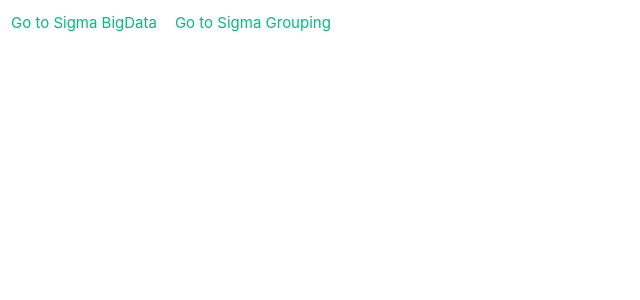
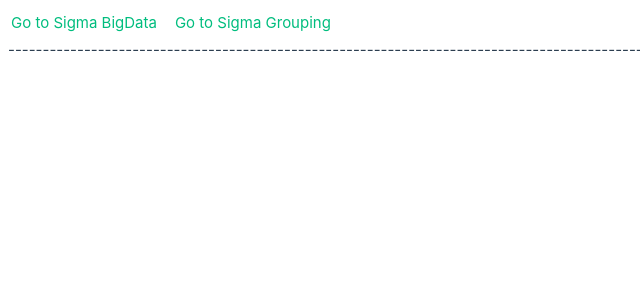
Before and after one commit to ohmy0418/testLLM, a Vue app in the folder vue3/vue-project/: page / in a window 1280 px wide. Shown: the top 300 px of the page, without its empty margins (0-640 px from the left). Built offline with nearby package versions, Linux system fonts and the light colour scheme.

Commit message:
feat: heading add

```diff
--- a/vue3/vue-project/src/App.vue
+++ b/vue3/vue-project/src/App.vue
@@ -3,12 +3,14 @@
     <RouterLink to="/sigma">Go to Sigma BigData</RouterLink>
     <RouterLink to="/sigmaGrouping">Go to Sigma Grouping</RouterLink>
   </div>
+  <p>------------------------------------------------------------------------------------------------------------------------------------------------------</p>
   <div class="wrap">
     <router-view></router-view>
   </div>
 </template>
 
-<script lang="ts" setup></script>
+<script lang="ts" setup>
+</script>
 
 <style scoped>
 .gnb {
--- a/vue3/vue-project/src/components/SigmaComponent.vue
+++ b/vue3/vue-project/src/components/SigmaComponent.vue
@@ -1,4 +1,5 @@
 <template>
+  <h2>그룹화하지 않은 10000개의 랜덤 노드로 지식 그래프 구현</h2>
   <h3>searchNode: {{ state.searchNode }}</h3>
   <div class="controls">
     <input
--- a/vue3/vue-project/src/components/SigmaGroupingComponent.vue
+++ b/vue3/vue-project/src/components/SigmaGroupingComponent.vue
@@ -1,4 +1,5 @@
 <template>
+  <h2>그룹화한 약 1300개의 데이터로 지식 그래프 구현</h2>
   <h3>searchNode: {{ searchNode }}</h3>
   <div class="controls">
     <input type="text" v-model="searchNode" class="text-input" placeholder="Search nodes..." />
```
